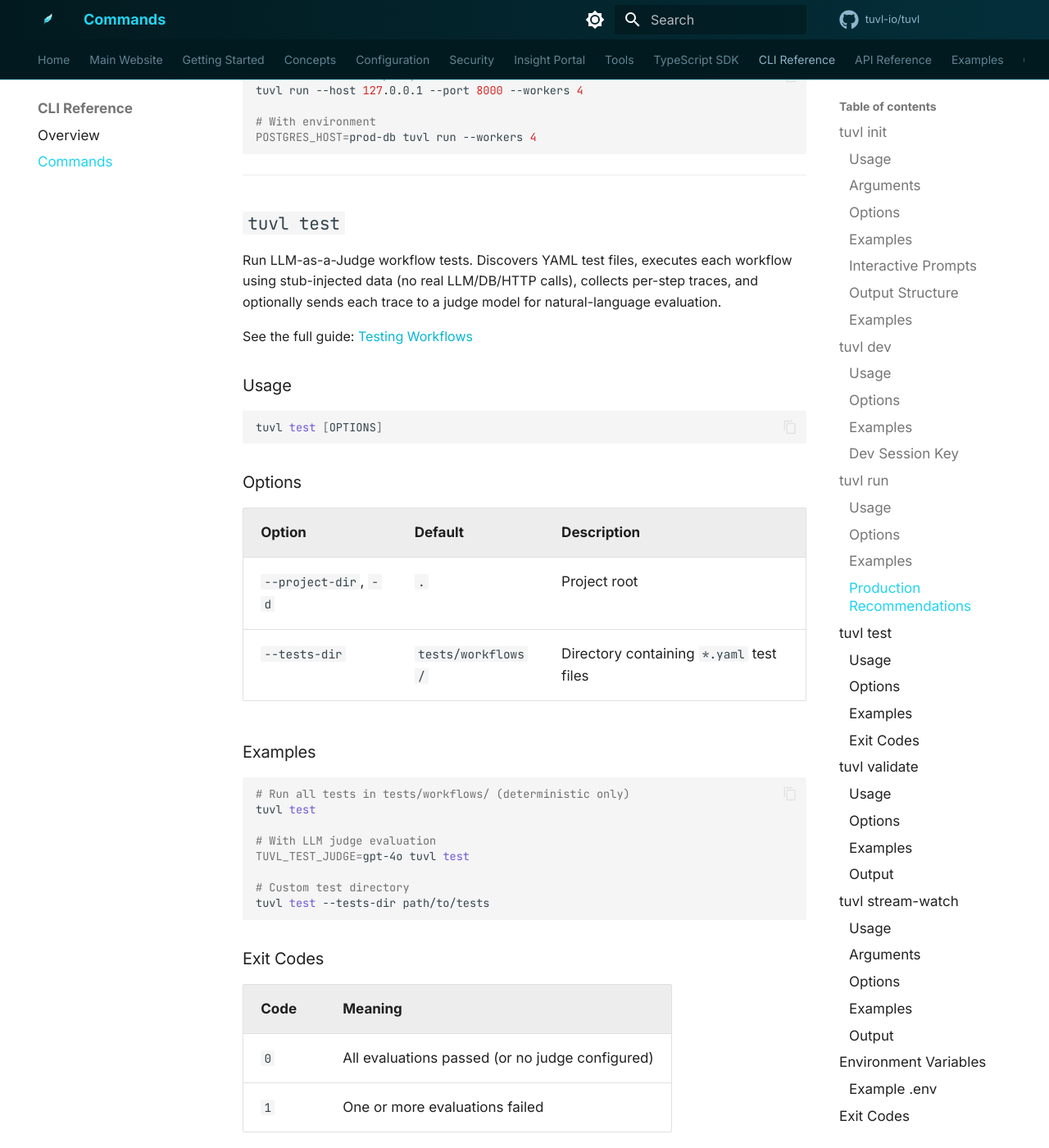
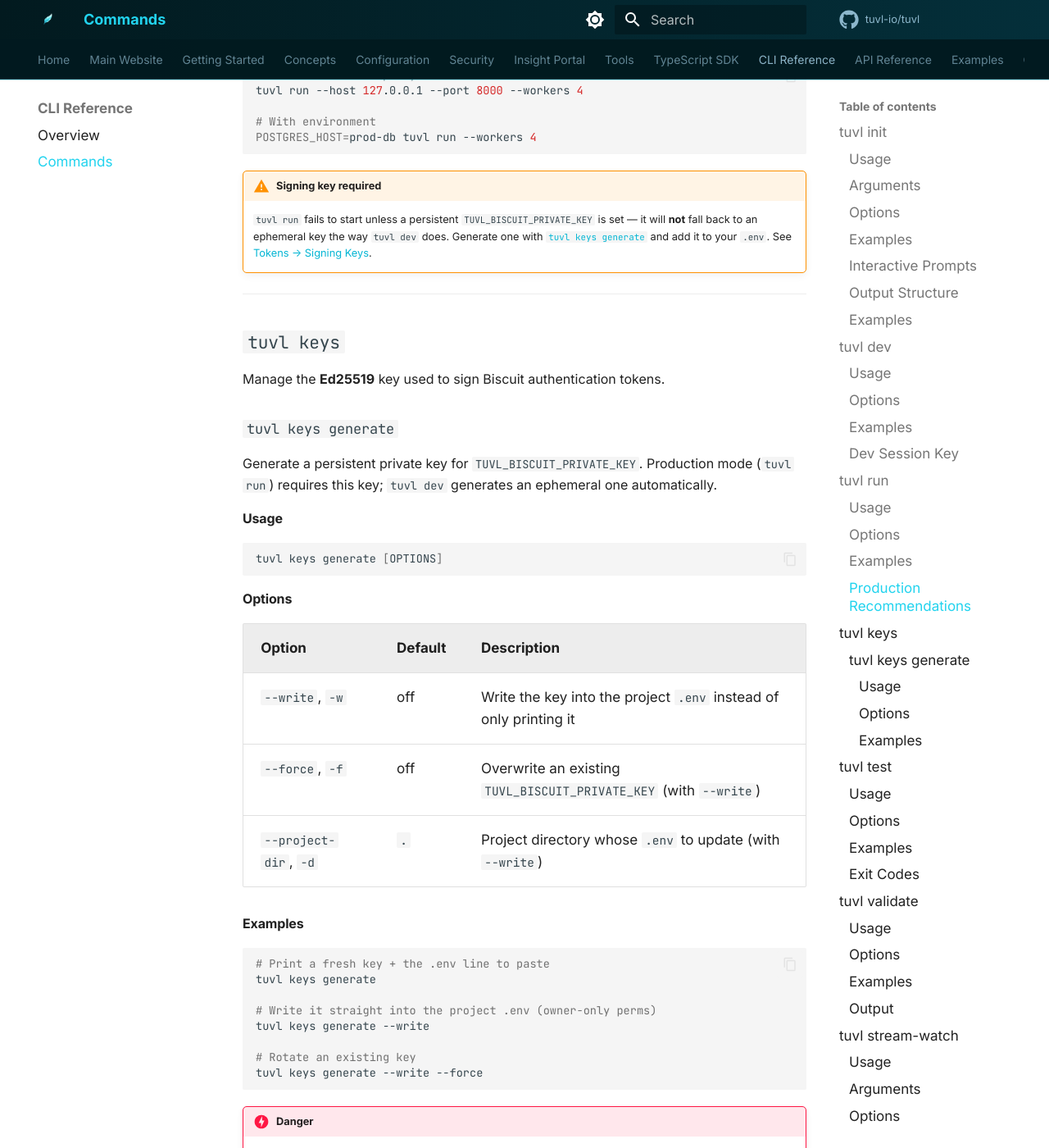
Before and after one commit to tuvl-io/docs, an MkDocs documentation site: the page built from docs/cli/commands.md, in a window 1280 px wide and 1400 px high, scrolled down 5103 px. Shown: the whole window at 82% size. Built offline with MkDocs 1.6.1 and Material for MkDocs 9.7.7, drawn with Linux system fonts in a browser that asks for light colours; comment, search, counter and statistics services are not loaded; the version menu is left out; some of the changed text lies outside the part shown.

Commit message:
docs: document `tuvl keys generate` + production Biscuit key requirement
Add a `tuvl keys` section to the CLI reference, note the key requirement on
`tuvl run`, list the command in the CLI overview, and make the Signing Keys
guide recommend `tuvl keys generate`.

````diff
--- a/docs/cli/commands.md
+++ b/docs/cli/commands.md
@@ -192,6 +192,53 @@ tuvl run --host 127.0.0.1 --port 8000 --workers 4
 # With environment
 POSTGRES_HOST=prod-db tuvl run --workers 4
 ```
+
+!!! warning "Signing key required"
+    `tuvl run` fails to start unless a persistent `TUVL_BISCUIT_PRIVATE_KEY` is set — it
+    will **not** fall back to an ephemeral key the way `tuvl dev` does. Generate one with
+    [`tuvl keys generate`](#tuvl-keys) and add it to your `.env`. See
+    [Tokens → Signing Keys](../security/tokens.md#signing-keys).
+
+---
+
+## `tuvl keys`
+
+Manage the **Ed25519** key used to sign Biscuit authentication tokens.
+
+### `tuvl keys generate`
+
+Generate a persistent private key for `TUVL_BISCUIT_PRIVATE_KEY`. Production mode
+(`tuvl run`) requires this key; `tuvl dev` generates an ephemeral one automatically.
+
+#### Usage
+
+```bash
+tuvl keys generate [OPTIONS]
+```
+
+#### Options
+
+| Option | Default | Description |
+|--------|---------|-------------|
+| `--write`, `-w` | off | Write the key into the project `.env` instead of only printing it |
+| `--force`, `-f` | off | Overwrite an existing `TUVL_BISCUIT_PRIVATE_KEY` (with `--write`) |
+| `--project-dir`, `-d` | `.` | Project directory whose `.env` to update (with `--write`) |
+
+#### Examples
+
+```bash
+# Print a fresh key + the .env line to paste
+tuvl keys generate
+
+# Write it straight into the project .env (owner-only perms)
+tuvl keys generate --write
+
+# Rotate an existing key
+tuvl keys generate --write --force
+```
+
+!!! danger
+    Keep the key secret and stable. Changing it invalidates every previously issued token.
 
 ---
 
````
Also changed, not shown: docs/cli/overview.md (+2 -1 lines), docs/security/tokens.md (+13 -7 lines).
